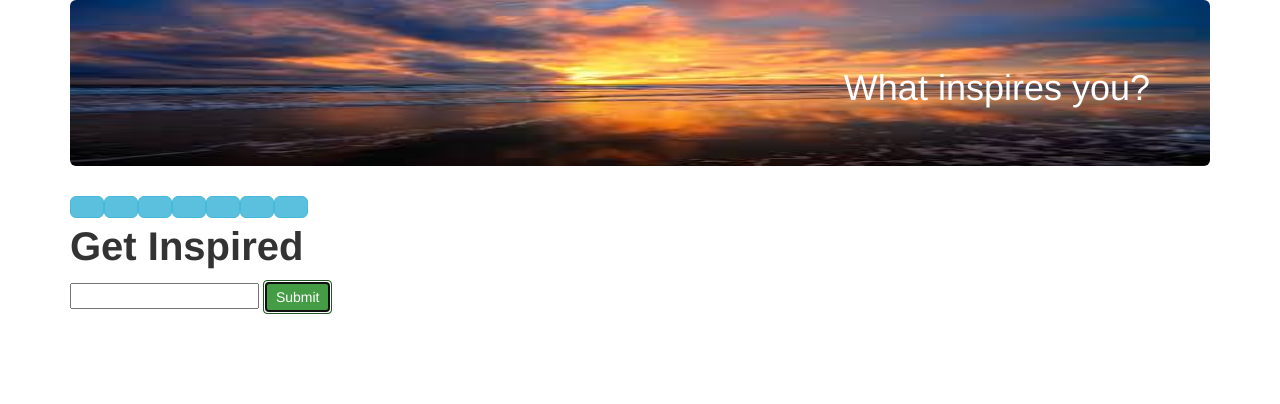
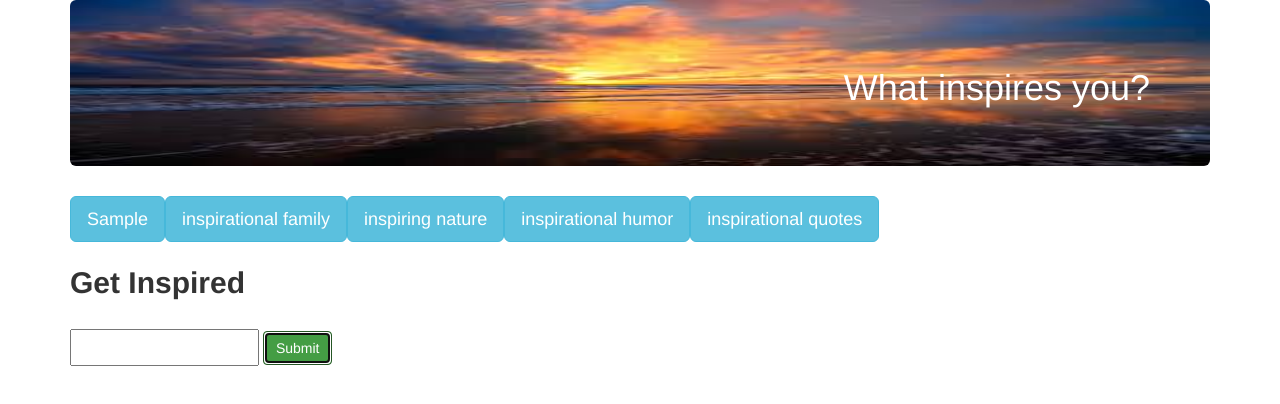
Before and after one commit to AB-McLaughlin/Giftastic, a plain HTML site: page index.html in a window 1280 px wide. Both pictures are taken after typing "Sample" into the empty fields and a click on the input "Submit". Drawn offline with nearby package versions, Linux system fonts and the light colour scheme.

Commit message:
Final update

```diff
--- a/assets/css/style.css
+++ b/assets/css/style.css
@@ -1,3 +1,21 @@
-.btn-group{
-    height: 75px;
+#gifs-here{
+    float: left;
 }
+
+#user-input{
+    padding-bottom: 8px;
+    padding-top: 5px;
+}
+
+#submit-press{
+    padding-bottom: 20px;
+    padding-top: 20px;
+
+}
+
+label{
+    font-size:30px;
+    font-weight: bolder;
+    padding-bottom: 20px;
+    padding-top: 20px;
+}
--- a/assets/javascript/giftastic.js
+++ b/assets/javascript/giftastic.js
@@ -2,7 +2,7 @@ $(document).ready(function(){
 
 
 //Create an array of strings related to inspiration
-    var topic = ["quotes", "animals", "humor", "scenic", "family", "biblical"];
+    var topic = ["inspirational quotes", "inspirational humor", "inspiring nature", "inspirational family"];
 
 //Function to display images
     function dispImg(){
@@ -31,13 +31,15 @@ $(document).ready(function(){
                 dispDiv.append(image);
 
                 var rating = response.data[i].rating;
-                console.log(response);
-                var pRating = $("<p>").text("Rating: " + rating);
-                dispDiv.append(pRating);
 
-                $("#gifs-here").append(dispDiv);
-            };
-        });
+                    if (rating !== "r" && rating !== "pg-13") {
+
+                        var pRating = $("<p>").text("Rating: " + rating);
+                        dispDiv.append(pRating);
+
+                        $("#gifs-here").prepend(dispDiv);
+                    };
+        }});
     }
 
 //Function to create new button for each already identified topic; create button for each added topic
@@ -50,9 +52,8 @@ $(document).ready(function(){
             newBtn.attr("class", "btn btn-info btn-lg");
             newBtn.attr("id", "input");
             newBtn.attr("data-name", topic[j]);
-            newBtn.attr(topic[j]);
-            $("#display-buttons").append(newBtn);
-            console.log(newBtn);
+            newBtn.text(topic[j]);
+            $("#display-buttons").prepend(newBtn);
         };
     }
 
@@ -76,7 +77,7 @@ $(document).ready(function(){
 
     $("#submitPress").on("click",function(){
 
-        var input = $("#input").val().trim();
+        var input = $("#user-input").val().trim();
         form.reset();
         topic.push(input);
         createBtn();
--- a/index.html
+++ b/index.html
@@ -31,7 +31,7 @@
                 <div class = "row">
                     <div class="col-md-12">
                         <form id="form">
-                            <label for="user-input" style="font-weight: bold; font-size: 40px">Get Inspired</label><br>
+                            <label for="user-input">Get Inspired</label><br>
                             <input type="text" id="user-input">
                                 <input id= "submitPress" type="submit" value="Submit" class="btn btn-success">
                         </form>
```
